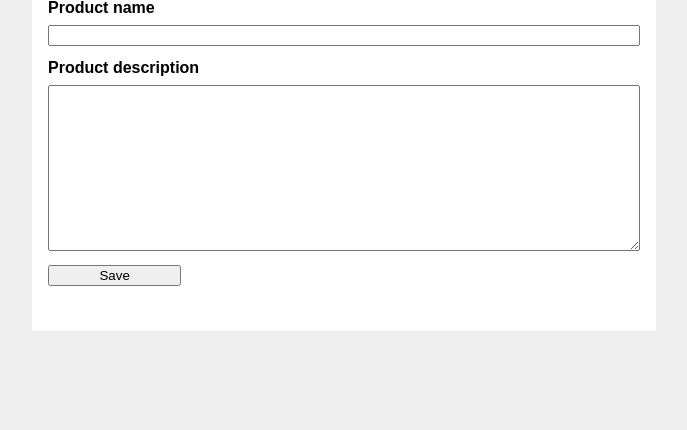
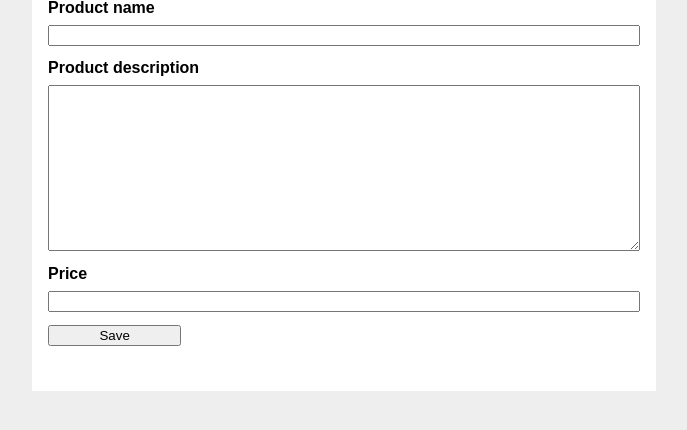
Before and after one commit to kannercollege/videostore, a Flask app: page /create in a window 1280 px wide. Shown: the part 115-545 px from the top of the page, without its empty margins (296-983 px from the left). Run offline with Flask 2, Linux system fonts and the light colour scheme; the visitor is signed in with stand-in values (Sample User, id 1).

Commit message:
add product price

```diff
--- a/videostore/__init__.py
+++ b/videostore/__init__.py
@@ -14,6 +14,7 @@ def create_app():
         SECRET_KEY="dev",
         DATABASE=os.path.join(app.instance_path, "videostore.sqlite"),
         ADMIN_USERNAMES=["admin"],
+        CURRENCY_SYMBOL="€",
     )
 
     login_manager = flask_login.LoginManager()
--- a/videostore/schema.sql
+++ b/videostore/schema.sql
@@ -12,5 +12,6 @@ CREATE TABLE product (
     id INTEGER PRIMARY KEY AUTOINCREMENT,
     created TIMESTAMP NOT NULL DEFAULT CURRENT_TIMESTAMP,
     product_name TEXT NOT NULL,
-    product_description TEXT NOT NULL
+    product_description TEXT,
+    price REAL NOT NULL
 );
--- a/videostore/static/style.css
+++ b/videostore/static/style.css
@@ -96,6 +96,10 @@ nav ul li a, nav ul li span, header .action {
   overflow: auto;
 }
 
+.product .price {
+  color: #a86437;
+}
+
 .content:last-child {
   margin-bottom: 0;
 }
--- a/videostore/store.py
+++ b/videostore/store.py
@@ -11,7 +11,7 @@ def index():
     db = get_db()
     products = db.execute(
         """
-        SELECT id, created, product_name, product_description
+        SELECT id, created, product_name, product_description, price
         FROM product
         ORDER BY created DESC
         """
@@ -30,7 +30,7 @@ def get_product(id, check_admin=True):
     product = (
         get_db()
         .execute(
-            "SELECT id, created, product_name, product_description"
+            "SELECT id, created, product_name, product_description, price"
             " FROM product"
             " WHERE id = ?",
             (id,),
@@ -56,6 +56,8 @@ def create():
     if request.method == "POST":
         product_name = request.form["product_name"]
         product_description = request.form["product_description"]
+        price = float(request.form["price"])
+
         error = None
 
         if not product_name:
@@ -66,8 +68,8 @@ def create():
         else:
             db = get_db()
             db.execute(
-                "INSERT INTO product (product_name, product_description) VALUES (?, ?)",
-                (product_name, product_description),
+                "INSERT INTO product (product_name, product_description, price) VALUES (?, ?, ?)",
+                (product_name, product_description, price),
             )
             db.commit()
             return redirect(url_for("store.index"))
@@ -86,6 +88,8 @@ def update(id):
     if request.method == "POST":
         product_name = request.form["product_name"]
         product_description = request.form["product_description"]
+        price = float(request.form["price"])
+
         error = None
 
         if not product_name:
@@ -96,8 +100,8 @@ def update(id):
         else:
             db = get_db()
             db.execute(
-                "UPDATE product SET product_name = ?, product_description = ? WHERE id = ?",
-                (product_name, product_description, id),
+                "UPDATE product SET product_name = ?, product_description = ?, price = ? WHERE id = ?",
+                (product_name, product_description, price, id),
             )
             db.commit()
             return redirect(url_for("store.index"))
--- a/videostore/templates/store/create.html
+++ b/videostore/templates/store/create.html
@@ -9,8 +9,10 @@
   <label for="product_name">Product name</label>
   <input name="product_name" id="product_name" value="{{ request.form['product_name'] }}" required>
   <label for="product_description">Product description</label>
-  <textarea name="product_description" id="product_description"
-    required>{{ request.form['product_description'] }}</textarea>
+  <textarea name="product_description" id="product_description">{{ request.form['product_description'] }}</textarea>
+  <label for="price">Price</label>
+  <input name="price" id="price" type="number" min="0" max="1000000" step="0.01" value="{{ request.form['price'] }}"
+    required>
   <input type="submit" value="Save">
 </form>
 {% endblock %}
--- a/videostore/templates/store/index.html
+++ b/videostore/templates/store/index.html
@@ -12,7 +12,8 @@
 <article class="product">
   <header>
     <div>
-      <h1>{{ product['product_name'] }}</h1>
+      <h1>{{ product['product_name'] }} <span class="price">{{ config['CURRENCY_SYMBOL'] }}{{
+          "%.2f"|format(product['price']) }}</span></h1>
     </div>
     {% if current_user.is_admin %}
     <a class="action" href="{{ url_for('store.update', id=product['id']) }}">Edit</a>
--- a/videostore/templates/store/update.html
+++ b/videostore/templates/store/update.html
@@ -12,6 +12,9 @@
   <label for="product_description">Product description</label>
   <textarea name="product_description"
     id="product_description">{{ request.form['product_description'] or product['product_description'] }}</textarea>
+  <label for="price">Price</label>
+  <input name="price" id="price" type="number" min="0" max="1000000" step="0.01"
+    value="{{ request.form['price'] or product['price'] }}" required>
   <input type="submit" value="Save">
 </form>
 <hr>
```
